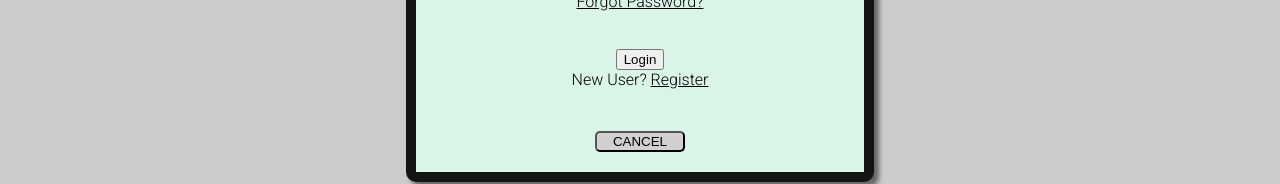
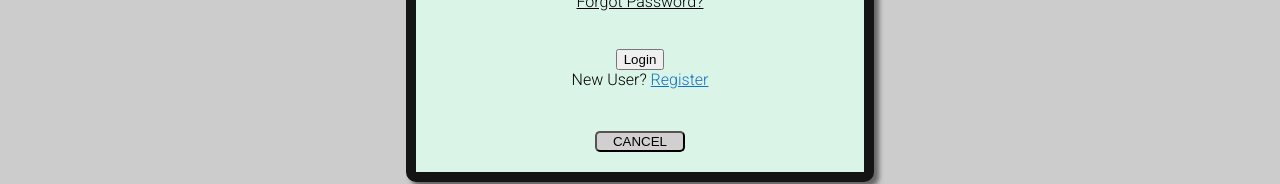
Before and after one commit to benztimm/csc648-03-fa22-team04, a React (Create React App) app in the folder application/frontend/: page /login in a window 1280 px wide. Shown: the part 428-612 px from the top of the page. Built offline with nearby package versions, Linux system fonts and the light colour scheme.

Commit message:
Modified links from reg to login, vice versa

```diff
--- a/application/frontend/src/components/Navbar/Navbar.js
+++ b/application/frontend/src/components/Navbar/Navbar.js
@@ -108,9 +108,9 @@ const Navbar = () =>{
                     <a href='/#'><Link to="/About">About</Link></a>
                     <a href='/#'><Link to="/Upload">Upload</Link></a>
                     <a onClick={() => setRegisterOpen(true)}>Register</a>
-                    {isRegisterOpen && <Register setRegisterOpen={setRegisterOpen} />}
+                    {isRegisterOpen && <Register setRegisterOpen={setRegisterOpen} setLoginOpen={setLoginOpen}/>}
                     <a onClick={() => setLoginOpen(true)}>Log In</a>
-                    {isLoginOpen && <Login setLoginOpen={setLoginOpen} />}
+                    {isLoginOpen && <Login setLoginOpen={setLoginOpen} setRegisterOpen={setRegisterOpen}/>}
                     {/* <a href='/#'><Link to="/Register">Register</Link></a>
                     <a href='/#'><Link to="/Login">Log In</Link></a> */}
                 </div>
--- a/application/frontend/src/components/pages/login.js
+++ b/application/frontend/src/components/pages/login.js
@@ -2,7 +2,12 @@ import React from 'react';
 import './styles/forms.css';
 import { RiCloseLine } from "react-icons/ri";
 
-const Login = ({setLoginOpen}) =>{
+const Login = ({setLoginOpen, setRegisterOpen}) =>{
+
+    const register = () => {
+        setLoginOpen(false);
+        setRegisterOpen(true);
+    }
 
     return (
         <>
@@ -22,7 +27,7 @@ const Login = ({setLoginOpen}) =>{
                     <br /><br /><br />
                     <input type="submit" value="Login" />
                     <br />
-                    New User? <u>Register</u>
+                    New User? <a id='reg-or-log' onClick={register}>Register</a>
 
             </form>
             </div>
--- a/application/frontend/src/components/pages/register.js
+++ b/application/frontend/src/components/pages/register.js
@@ -4,7 +4,13 @@ import { RiCloseLine } from "react-icons/ri";
 
 
 
-const Register = ({setRegisterOpen}) =>{
+const Register = ({setRegisterOpen, setLoginOpen}) =>{
+
+    const login = () => {
+        setRegisterOpen(false);
+        setLoginOpen(true);
+
+    }
 
     return (
         <>
@@ -39,7 +45,7 @@ const Register = ({setRegisterOpen}) =>{
                         <br /><br />
                         <input type="submit" value="Confirm" />
                         <br />
-                        Already Registered? <u>Login</u>
+                        Already Registered? <a id='reg-or-log' onClick={login}>Login</a>
 
                 </form>
                 </div>
--- a/application/frontend/src/components/pages/styles/loginRegister.css
+++ b/application/frontend/src/components/pages/styles/loginRegister.css
@@ -53,7 +53,17 @@
   }
 
 
+  #reg-or-log {
+    font-size: medium;
+    color: #1271c9;
+    text-decoration:underline;
+  }
 
+  #reg-or-log:hover {
+    font-size: medium;
+    color: red;
+    text-decoration: underline;
+  }
 
 
 
```
